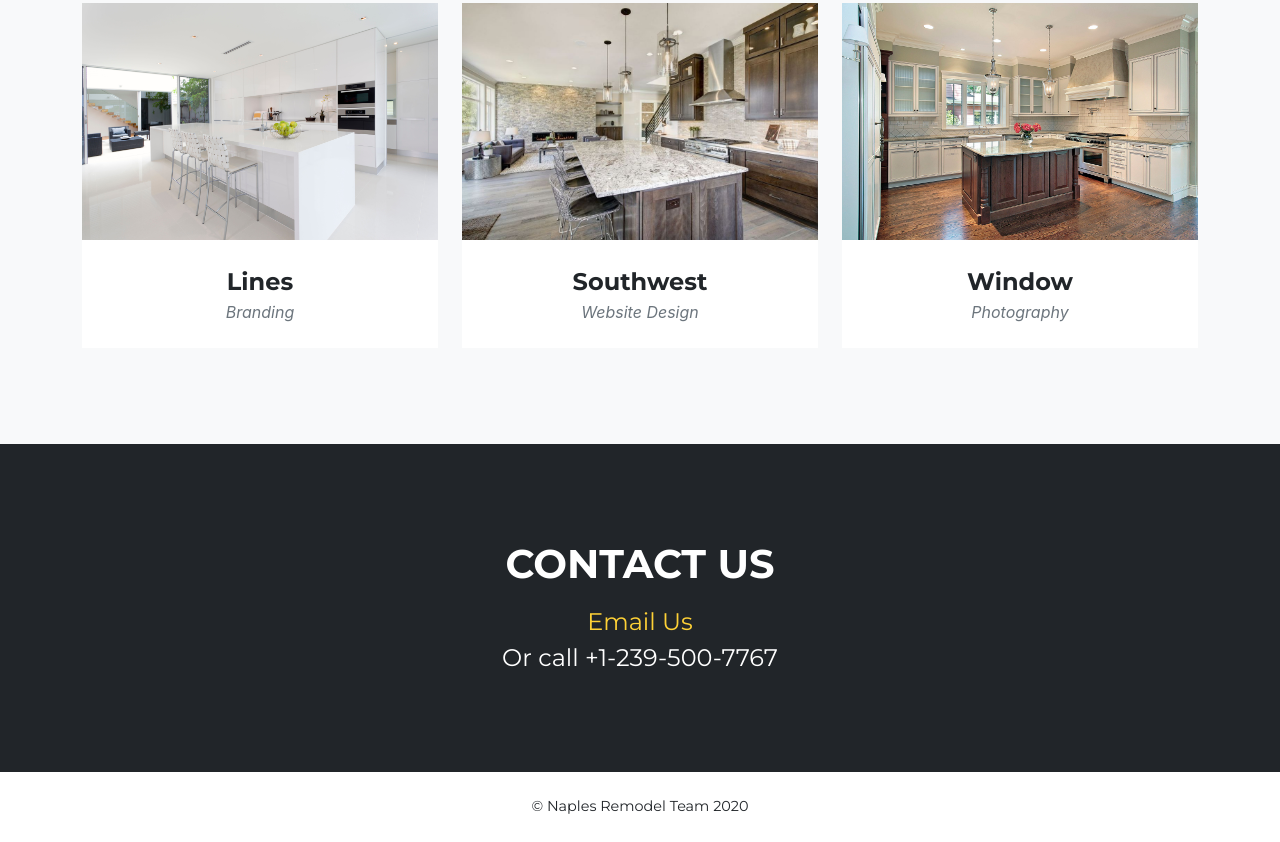
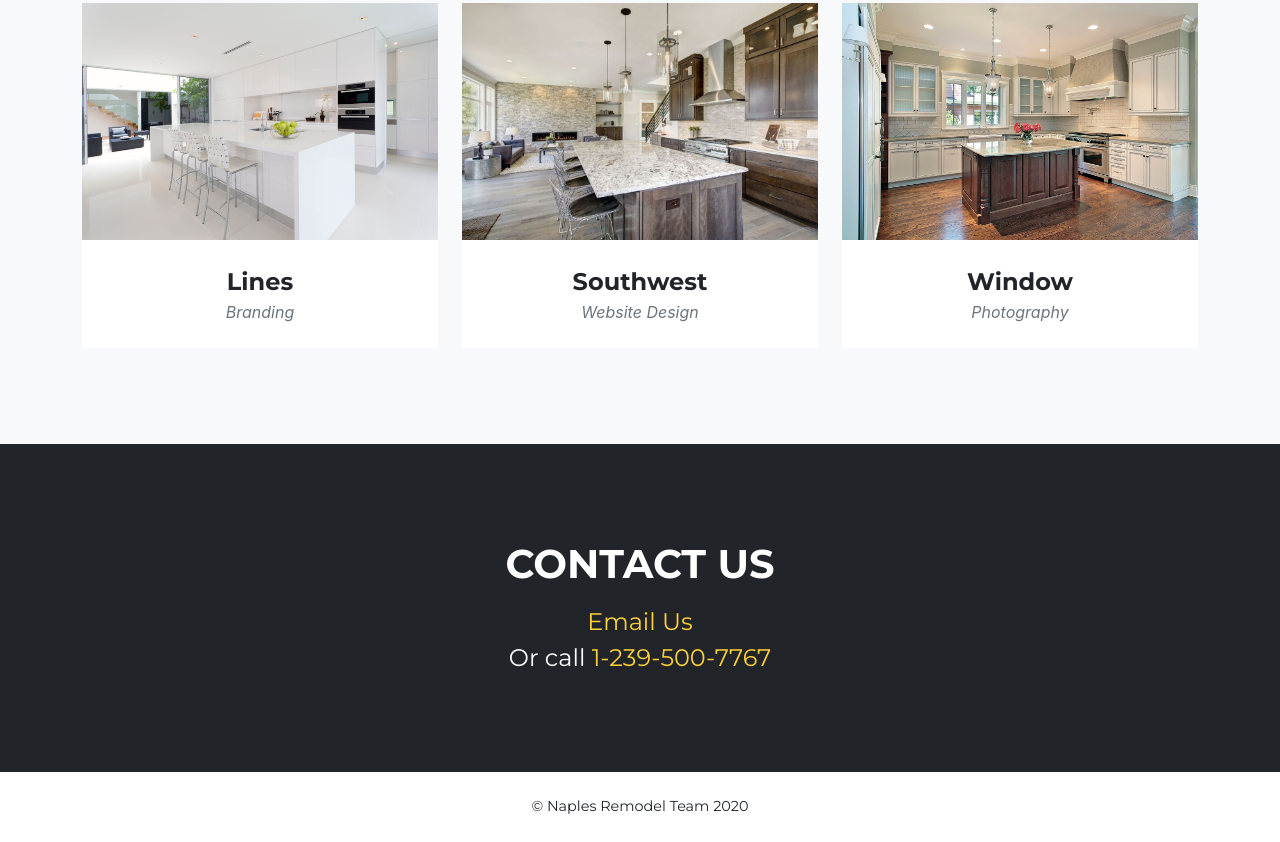
Before and after one commit to NaplesRemodelTeam/NaplesRemodelTeam.github.io, a plain HTML site: page index.html in a window 1280 px wide. Shown: the part 1332-2174 px from the top of the page. Drawn offline with nearby package versions, Linux system fonts and the light colour scheme; a web font is replaced by a local one.

Commit message:
Update index.html

```diff
--- a/index.html
+++ b/index.html
@@ -117,7 +117,7 @@
                     <a href="mailto:info@naplesremodelteam.com?subject=Mail from RMT Website">Email Us</a>
                 </div>
                 <div class="text-center contact-number">
-                    Or call +1-239-500-7767
+                    Or call <a href="tel:1-239-500-7767">1-239-500-7767</a>
                 </div>
             </div>
         </section>
```
